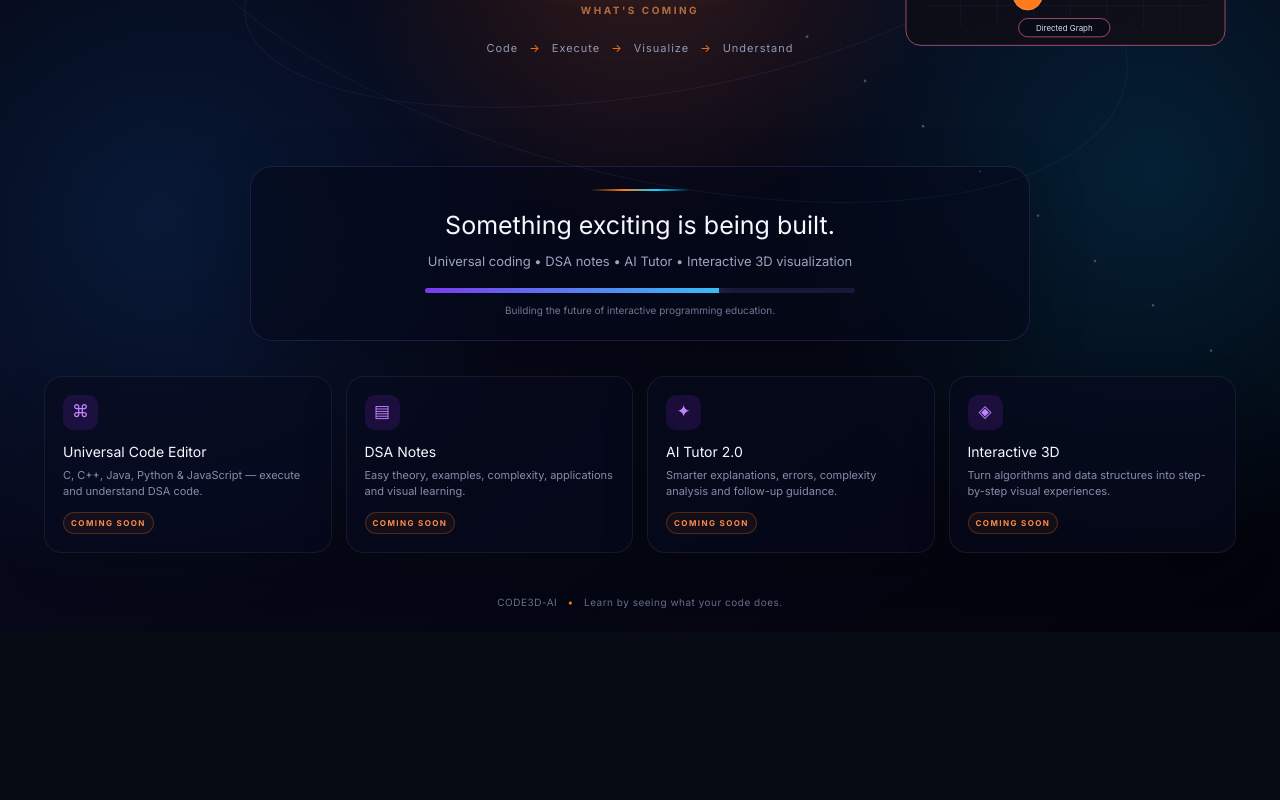
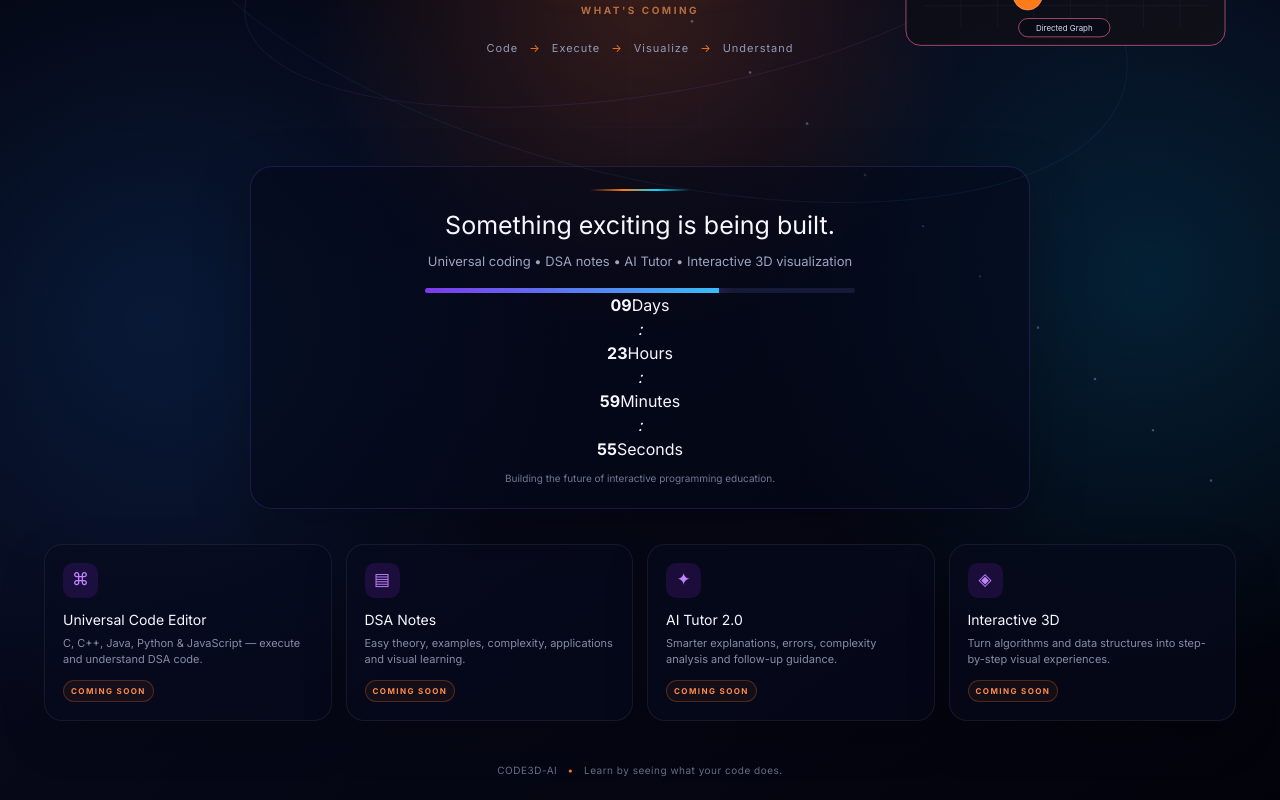
Before and after one commit to Sankalpsachan96/CODE3D-AI, a React (Vite) app in the folder frontend/: page / in a window 1280 px wide. Shown: the part 573-1373 px from the top of the page. Before the commit the page ends 1205 px from the top, so only its background shows below. Built offline with nearby package versions, Linux system fonts and the light colour scheme; no server answers; the HTML template or start-up script is replaced by a standard one.

Commit message:
feat: add 10 day coming soon countdown

```diff
--- a/frontend/src/pages/ComingSoonPage.jsx
+++ b/frontend/src/pages/ComingSoonPage.jsx
@@ -1,9 +1,49 @@
-import React from 'react';
+import React, { useEffect, useState } from 'react';
 import './ComingSoonPage.css';
 
 const status = String(import.meta.env.VITE_PLATFORM_STATUS || 'COMING_SOON').toUpperCase();
 
 const isMaintenance = status === 'MAINTENANCE';
+
+function CountdownTimer() {
+  const [remaining, setRemaining] = useState(() => {
+    const saved = localStorage.getItem('code3d-coming-soon-deadline');
+    if (saved) return Math.max(0, new Date(saved).getTime() - Date.now());
+    const deadline = Date.now() + 10 * 24 * 60 * 60 * 1000;
+    localStorage.setItem('code3d-coming-soon-deadline', new Date(deadline).toISOString());
+    return 10 * 24 * 60 * 60 * 1000;
+  });
+
+  useEffect(() => {
+    const timer = setInterval(() => {
+      setRemaining(() => {
+        const saved = localStorage.getItem('code3d-coming-soon-deadline');
+        return Math.max(0, new Date(saved).getTime() - Date.now());
+      });
+    }, 1000);
+    return () => clearInterval(timer);
+  }, []);
+
+  const totalSeconds = Math.floor(remaining / 1000);
+  const days = Math.floor(totalSeconds / 86400);
+  const hours = Math.floor((totalSeconds % 86400) / 3600);
+  const minutes = Math.floor((totalSeconds % 3600) / 60);
+  const seconds = totalSeconds % 60;
+
+  const pad = (value) => String(value).padStart(2, '0');
+
+  return (
+    <div className="cs-countdown" aria-label="Platform launch countdown">
+      <div><strong>{pad(days)}</strong><span>Days</span></div>
+      <i>:</i>
+      <div><strong>{pad(hours)}</strong><span>Hours</span></div>
+      <i>:</i>
+      <div><strong>{pad(minutes)}</strong><span>Minutes</span></div>
+      <i>:</i>
+      <div><strong>{pad(seconds)}</strong><span>Seconds</span></div>
+    </div>
+  );
+}
 
 function FloatingParticles() {
   return (
@@ -153,6 +193,7 @@ export default function ComingSoonPage() {
           <h2>{title}</h2>
           <p>Universal coding • DSA notes • AI Tutor • Interactive 3D visualization</p>
           <div className="cs-progress"><span /></div>
+          <CountdownTimer />
           <small>Building the future of interactive programming education.</small>
         </section>
 
```
